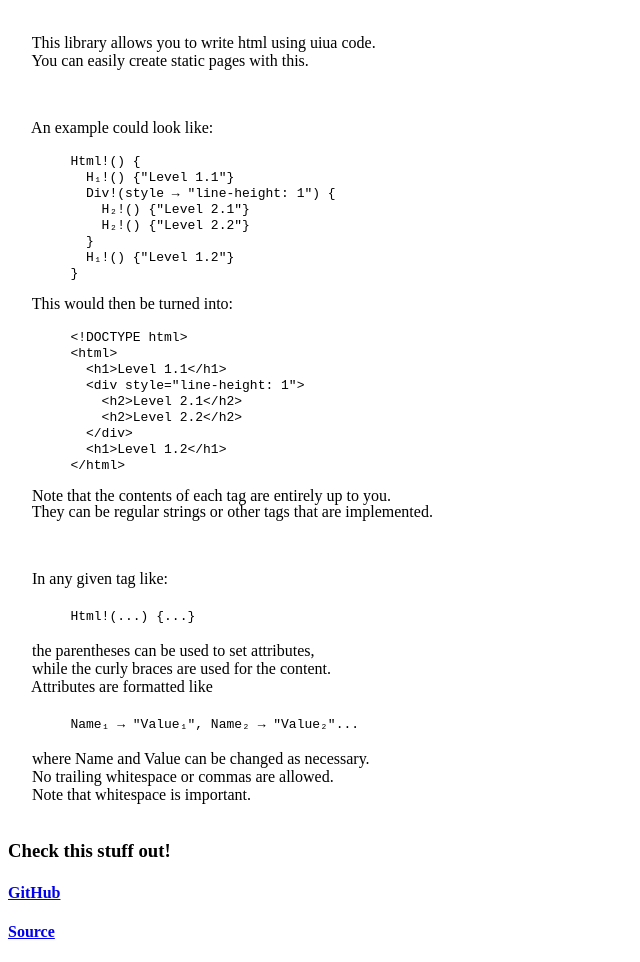
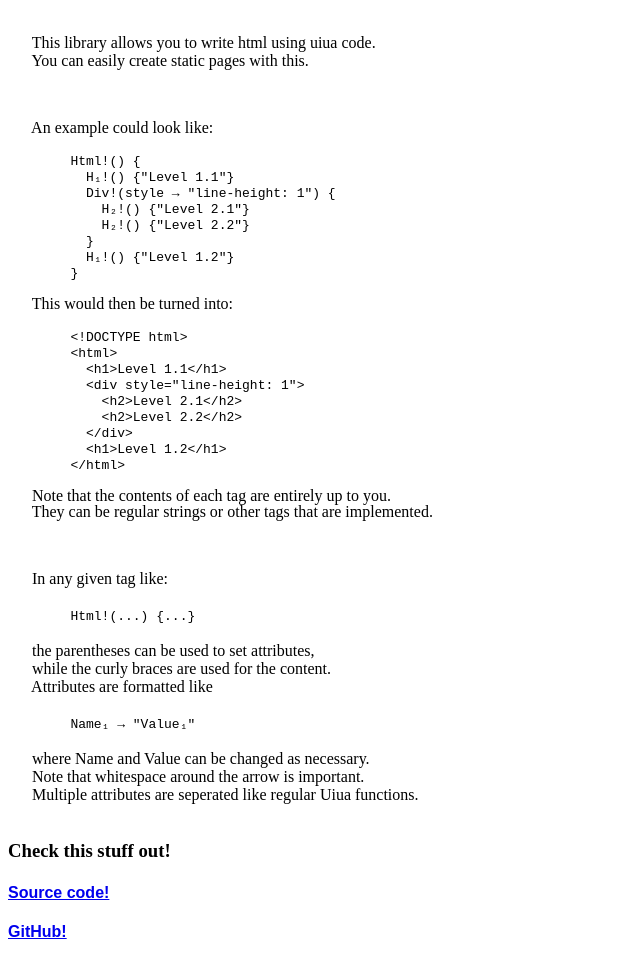
Before and after one commit to donstenzel/hypertext.ua, a plain HTML site: page example.html in a window 1280 px wide. Shown: the part 105-1067 px from the top of the page, without its empty margins (0-640 px from the left). Drawn offline with Linux system fonts and the light colour scheme.

Commit message:
finished tag rendering, changed attribute formatting

```diff
--- a/example.html
+++ b/example.html
@@ -1,6 +1,11 @@
 <!DOCTYPE html>
 
 <html>
+  <style>
+    a.showcase {
+      font-family: "Maple Mono", sans-serif;
+    }
+  </style>
   <h1>Uiua HTML Generation</h1>
   <div>
     <h3>Overview</h3>
@@ -21,7 +26,7 @@
         }
       </code>
       This would then be turned into:
-      <code>
+      <samp>
         &lt;!DOCTYPE html&gt;
         &lt;html&gt;
           &lt;h1&gt;Level 1.1&lt;/h1&gt;
@@ -31,7 +36,7 @@
           &lt;/div&gt;
           &lt;h1&gt;Level 1.2&lt;/h1&gt;
         &lt;/html&gt;
-      </code>
+      </samp>
       Note that the contents of each tag are entirely up to you.
       They can be regular strings or other tags that are implemented.
     </p>
@@ -44,16 +49,16 @@
       while the curly braces are used for the content.
       Attributes are formatted like
       <code>
-        Name₁ → "Value₁", Name₂ → "Value₂"...
+        Name₁ → "Value₁"
       </code>
       where Name and Value can be changed as necessary.
-      No trailing whitespace or commas are allowed.
-      Note that whitespace is important.
+      Note that whitespace around the arrow is important.
+      Multiple attributes are seperated like regular Uiua functions.
     </p>
   </div>
   <div>
     <h3>Check this stuff out!</h3>
-    <h4><a href="https://www.github.com/donstenzel">GitHub</a></h4>
-    <h4><a href="https://www.github.com/donstenzel/html.ua">Source</a></h4>
+    <h4><a href="https://www.github.com/donstenzel/html.ua" class="showcase">Source code!</a></h4>
+    <h4><a href="https://www.github.com/donstenzel" class="showcase">GitHub!</a></h4>
   </div>
 </html>
```
Also changed, not shown: 3 other files.
